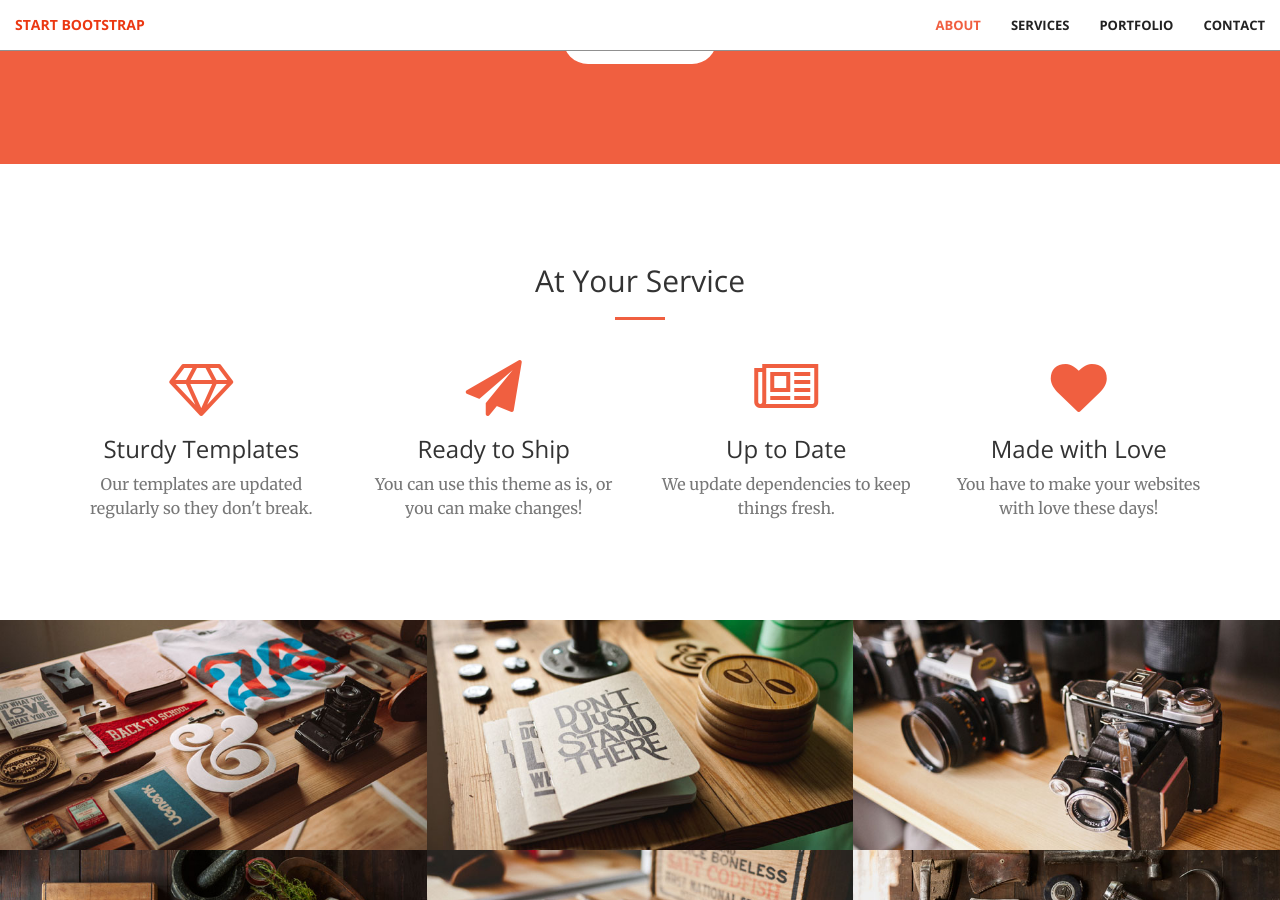
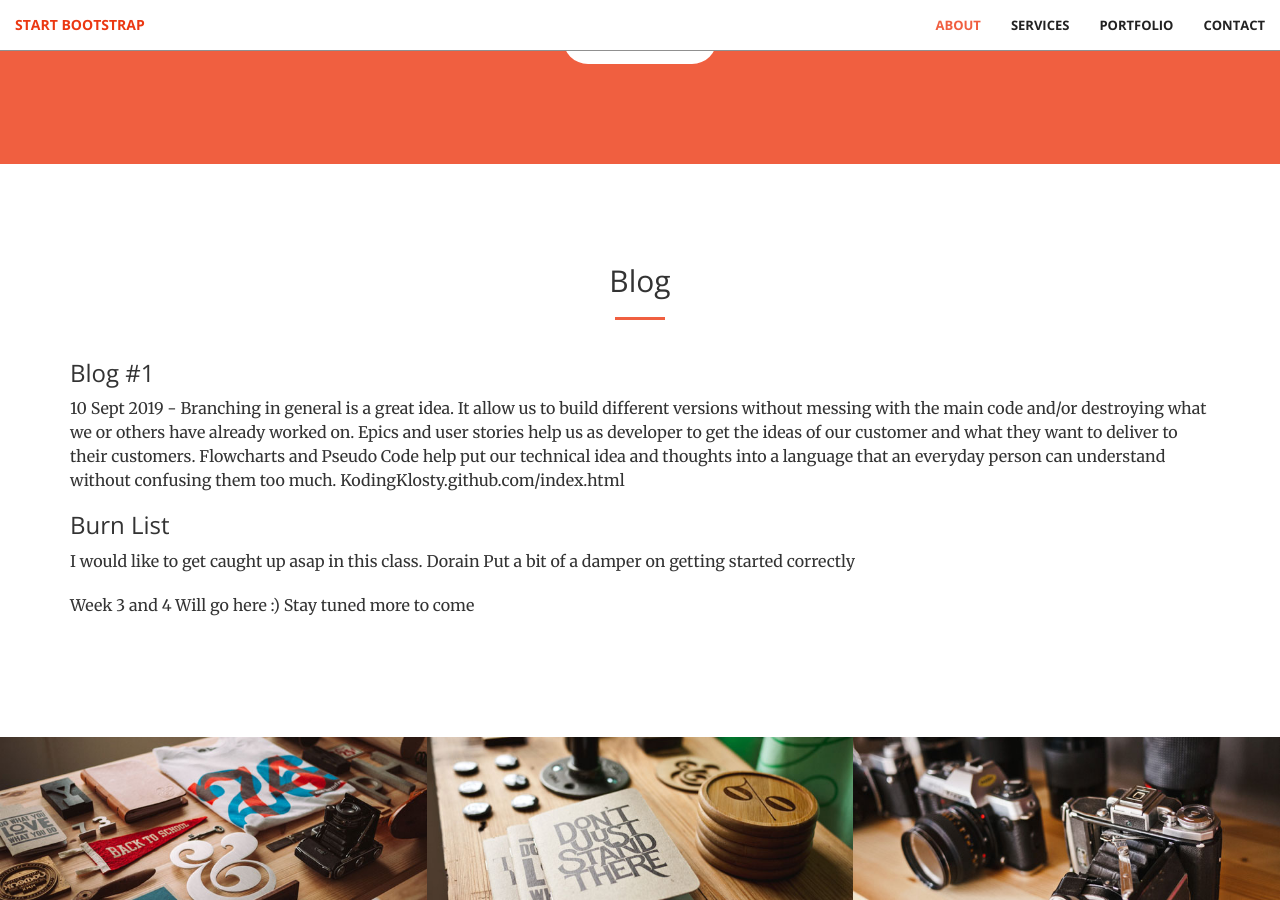
Before and after one commit to KodingKlosty/WD6Blog, a Jekyll site: the page built from index.html, in a window 1280 px wide and 900 px high, scrolled down 1222 px. Built offline with Jekyll 4.4.1, drawn with Linux system fonts in a browser that asks for light colours.

Commit message:
Update services.html

```diff
--- a/_includes/services.html
+++ b/_includes/services.html
@@ -2,41 +2,30 @@
     <div class="container">
         <div class="row">
             <div class="col-lg-12 text-center">
-                <h2 class="section-heading">At Your Service</h2>
+                <h2 class="section-heading">Blog</h2>
                 <hr class="primary">
             </div>
         </div>
     </div>
     <div class="container">
-        <div class="row">
-            <div class="col-lg-3 col-md-6 text-center">
-                <div class="service-box">
-                    <i class="fa fa-4x fa-diamond wow bounceIn text-primary"></i>
-                    <h3>Sturdy Templates</h3>
-                    <p class="text-muted">Our templates are updated regularly so they don't break.</p>
-                </div>
-            </div>
-            <div class="col-lg-3 col-md-6 text-center">
-                <div class="service-box">
-                    <i class="fa fa-4x fa-paper-plane wow bounceIn text-primary" data-wow-delay=".1s"></i>
-                    <h3>Ready to Ship</h3>
-                    <p class="text-muted">You can use this theme as is, or you can make changes!</p>
-                </div>
-            </div>
-            <div class="col-lg-3 col-md-6 text-center">
-                <div class="service-box">
-                    <i class="fa fa-4x fa-newspaper-o wow bounceIn text-primary" data-wow-delay=".2s"></i>
-                    <h3>Up to Date</h3>
-                    <p class="text-muted">We update dependencies to keep things fresh.</p>
-                </div>
-            </div>
-            <div class="col-lg-3 col-md-6 text-center">
-                <div class="service-box">
-                    <i class="fa fa-4x fa-heart wow bounceIn text-primary" data-wow-delay=".3s"></i>
-                    <h3>Made with Love</h3>
-                    <p class="text-muted">You have to make your websites with love these days!</p>
-                </div>
-            </div>
+        <div>
+            <h3>Blog #1</h3>
+            <p>
+            10 Sept 2019 - Branching in general is a great idea. It allow us to build different versions without
+                messing with the main code and/or destroying what we or others have already worked on. Epics and
+                user stories help us as developer to get the ideas of our customer and what they want to deliver
+                to their customers. Flowcharts and Pseudo Code help put our technical idea and thoughts into a
+                language that an everyday person can understand without confusing them too much.
+                KodingKlosty.github.com/index.html
+            </p>
+            <h3> Burn List </h3>
+            <p>
+               I would like to get caught up asap in this class. Dorain Put a bit of a damper on getting started correctly
+            </p>
+            <p>
+                Week 3 and 4 Will go here :) Stay tuned more to come
+            </p>
+
         </div>
     </div>
 </section>
```
